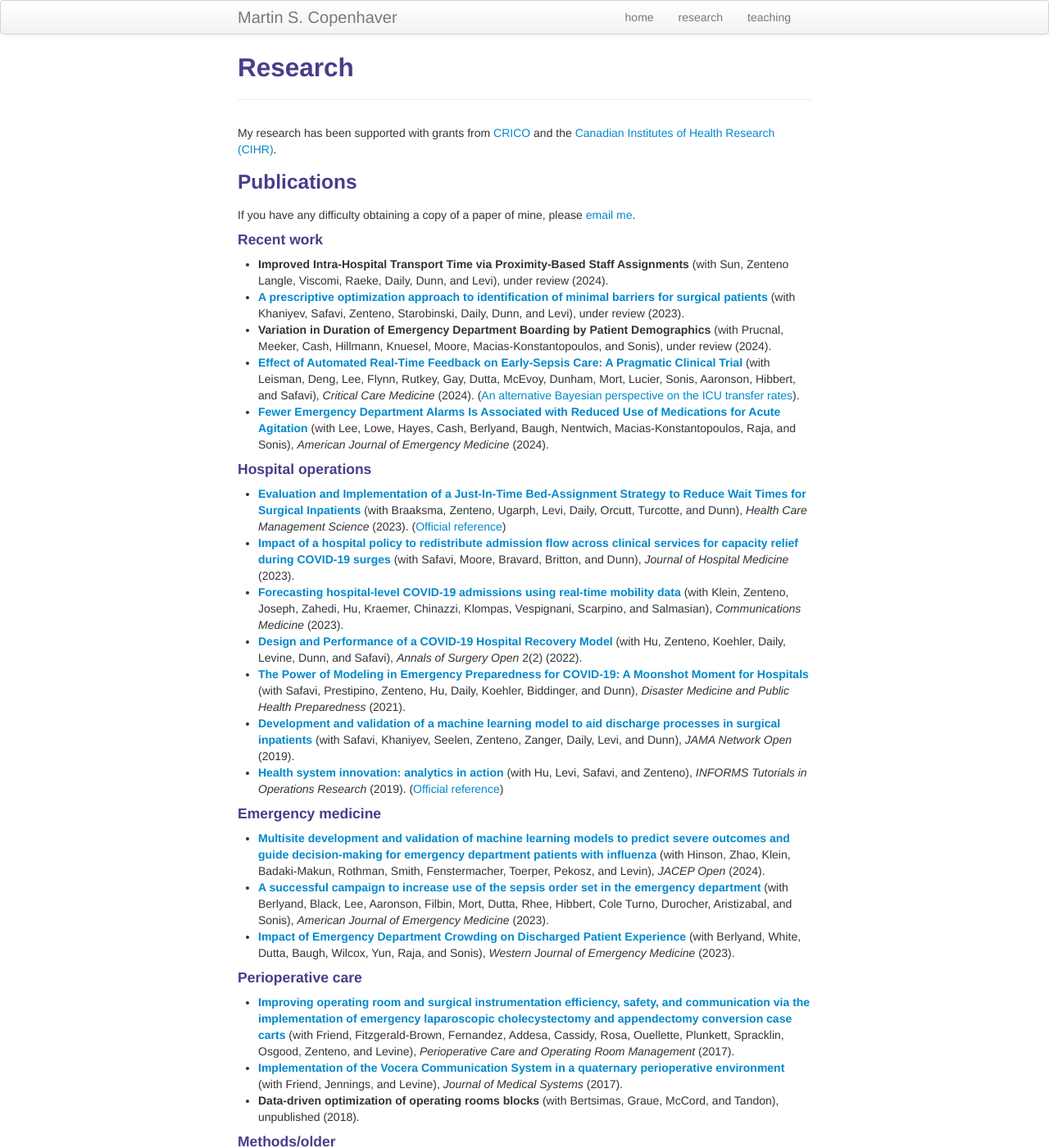
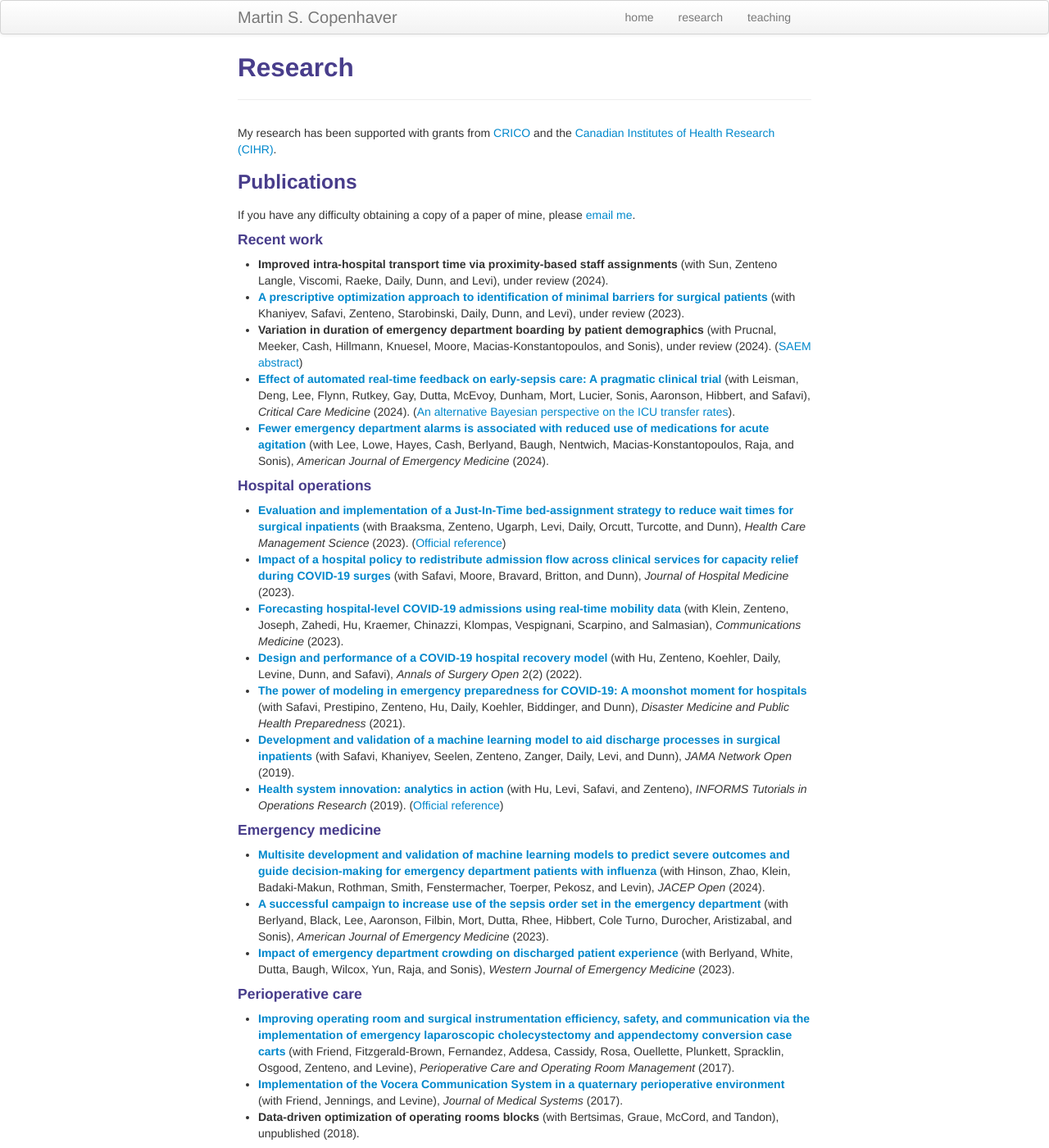
Before and after one commit to martincopenhaver/martincopenhaver.github.io, a Jekyll site: the page built from research.md, in a window 1280 px wide and 1400 px high. Shown: the whole window at 82% size. Built offline with Jekyll 4.4.1, drawn with Linux system fonts in a browser that asks for light colours; some of the changed text lies outside the part shown.

Commit message:
Update research.md

```diff
--- a/research.md
+++ b/research.md
@@ -13,25 +13,25 @@ My research has been supported with grants from [CRICO](https://www.rmf.harvard.
 If you have any difficulty obtaining a copy of a paper of mine, please <a href="mailto:last name at jhmi.edu">email me</a>.
 
 #### Recent work
-* **Improved Intra-Hospital Transport Time via Proximity-Based Staff Assignments** (with Sun, Zenteno Langle, Viscomi, Raeke, Daily, Dunn, and Levi), under review (2024).
+* **Improved intra-hospital transport time via proximity-based staff assignments** (with Sun, Zenteno Langle, Viscomi, Raeke, Daily, Dunn, and Levi), under review (2024).
 * [**A prescriptive optimization approach to identification of minimal barriers for surgical patients**](https://www.medrxiv.org/content/10.1101/2023.03.24.23287694v1.full.pdf) (with Khaniyev, Safavi, Zenteno, Starobinski, Daily, Dunn, and Levi), under review (2023).
-* **Variation in Duration of Emergency Department Boarding by Patient Demographics** (with Prucnal, Meeker, Cash, Hillmann, Knuesel, Moore, Macias-Konstantopoulos, and Sonis), under review (2024).
-* [**Effect of Automated Real-Time Feedback on Early-Sepsis Care: A Pragmatic Clinical Trial**](https://journals.lww.com/ccmjournal/abstract/9900/effect_of_automated_real_time_feedback_on.247.aspx) (with Leisman, Deng, Lee, Flynn, Rutkey, Gay, Dutta, McEvoy, Dunham, Mort, Lucier, Sonis, Aaronson, Hibbert, and Safavi), _Critical Care Medicine_ (2024). ([An alternative Bayesian perspective on the ICU transfer rates](/subpages/bayes-icu.md)).
-* [**Fewer Emergency Department Alarms Is Associated with Reduced Use of Medications for Acute Agitation**](https://www.sciencedirect.com/science/article/abs/pii/S0735675724001773) (with Lee, Lowe, Hayes, Cash, Berlyand, Baugh, Nentwich, Macias-Konstantopoulos, Raja, and Sonis), _American Journal of Emergency Medicine_ (2024).
+* **Variation in duration of emergency department boarding by patient demographics** (with Prucnal, Meeker, Cash, Hillmann, Knuesel, Moore, Macias-Konstantopoulos, and Sonis), under review (2024). ([SAEM abstract](https://www.annemergmed.com/article/S0196-0644(24)00810-2/fulltext))
+* [**Effect of automated real-time feedback on early-sepsis care: A pragmatic clinical trial**](https://journals.lww.com/ccmjournal/abstract/9900/effect_of_automated_real_time_feedback_on.247.aspx) (with Leisman, Deng, Lee, Flynn, Rutkey, Gay, Dutta, McEvoy, Dunham, Mort, Lucier, Sonis, Aaronson, Hibbert, and Safavi), _Critical Care Medicine_ (2024). ([An alternative Bayesian perspective on the ICU transfer rates](/subpages/bayes-icu.md)).
+* [**Fewer emergency department alarms is associated with reduced use of medications for acute agitation**](https://www.sciencedirect.com/science/article/abs/pii/S0735675724001773) (with Lee, Lowe, Hayes, Cash, Berlyand, Baugh, Nentwich, Macias-Konstantopoulos, Raja, and Sonis), _American Journal of Emergency Medicine_ (2024).
 
 #### Hospital operations
-* [**Evaluation and Implementation of a Just-In-Time Bed-Assignment Strategy to Reduce Wait Times for Surgical Inpatients**](https://martincopenhaver.github.io/files/JIT_preprint.pdf) (with Braaksma, Zenteno, Ugarph, Levi, Daily, Orcutt, Turcotte, and Dunn), _Health Care Management Science_ (2023). ([Official reference](https://link.springer.com/article/10.1007/s10729-023-09638-3))
+* [**Evaluation and implementation of a Just-In-Time bed-assignment strategy to reduce wait times for surgical inpatients**](https://martincopenhaver.github.io/files/JIT_preprint.pdf) (with Braaksma, Zenteno, Ugarph, Levi, Daily, Orcutt, Turcotte, and Dunn), _Health Care Management Science_ (2023). ([Official reference](https://link.springer.com/article/10.1007/s10729-023-09638-3))
 * [**Impact of a hospital policy to redistribute admission flow across clinical services for capacity relief during COVID-19 surges**](https://shmpublications.onlinelibrary.wiley.com/doi/10.1002/jhm.13058) (with Safavi, Moore, Bravard, Britton, and Dunn), _Journal of Hospital Medicine_ (2023).
 * [**Forecasting hospital-level COVID-19 admissions using real-time mobility data**](https://www.nature.com/articles/s43856-023-00253-5) (with Klein, Zenteno, Joseph, Zahedi, Hu, Kraemer, Chinazzi, Klompas, Vespignani, Scarpino, and Salmasian), _Communications Medicine_ (2023).
-* [**Design and Performance of a COVID-19 Hospital Recovery Model**](https://journals.lww.com/aosopen/Fulltext/2021/06000/Design_and_Performance_of_a_COVID_19_Hospital.9.aspx) (with Hu, Zenteno, Koehler, Daily, Levine, Dunn, and Safavi), _Annals of Surgery Open_ 2(2) (2022).
-* [**The Power of Modeling in Emergency Preparedness for COVID-19: A Moonshot Moment for Hospitals**](https://doi.org/10.1017/dmp.2021.51) (with Safavi, Prestipino, Zenteno, Hu, Daily, Koehler, Biddinger, and Dunn), _Disaster Medicine and Public Health Preparedness_ (2021).
+* [**Design and performance of a COVID-19 hospital recovery model**](https://journals.lww.com/aosopen/Fulltext/2021/06000/Design_and_Performance_of_a_COVID_19_Hospital.9.aspx) (with Hu, Zenteno, Koehler, Daily, Levine, Dunn, and Safavi), _Annals of Surgery Open_ 2(2) (2022).
+* [**The power of modeling in emergency preparedness for COVID-19: A moonshot moment for hospitals**](https://doi.org/10.1017/dmp.2021.51) (with Safavi, Prestipino, Zenteno, Hu, Daily, Koehler, Biddinger, and Dunn), _Disaster Medicine and Public Health Preparedness_ (2021).
 * [**Development and validation of a machine learning model to aid discharge processes in surgical inpatients**](https://jamanetwork.com/journals/jamanetworkopen/fullarticle/2757372) (with Safavi, Khaniyev, Seelen, Zenteno, Zanger, Daily, Levi, and Dunn), _JAMA Network Open_ (2019).
 * [**Health system innovation: analytics in action**](https://martincopenhaver.github.io/files/AnalyticsInAction.pdf) (with Hu, Levi, Safavi, and Zenteno), _INFORMS Tutorials in Operations Research_ (2019). ([Official reference](https://pubsonline.informs.org/doi/10.1287/educ.2019.0202))
 
 #### Emergency medicine
 * [**Multisite development and validation of machine learning models to predict severe outcomes and guide decision-making for emergency department patients with influenza**](https://onlinelibrary.wiley.com/doi/10.1002/emp2.13117) (with Hinson, Zhao, Klein, Badaki-Makun, Rothman, Smith, Fenstermacher, Toerper, Pekosz, and Levin), _JACEP Open_ (2024).
 * [**A successful campaign to increase use of the sepsis order set in the emergency department**](https://www.sciencedirect.com/science/article/abs/pii/S0735675723004126) (with Berlyand, Black, Lee, Aaronson, Filbin, Mort, Dutta, Rhee, Hibbert, Cole Turno, Durocher, Aristizabal, and Sonis), _American Journal of Emergency Medicine_ (2023).
-* [**Impact of Emergency Department Crowding on Discharged Patient Experience**](https://escholarship.org/uc/item/5tw0n5sc) (with Berlyand, White, Dutta, Baugh, Wilcox, Yun, Raja, and Sonis), _Western Journal of Emergency Medicine_ (2023).
+* [**Impact of emergency department crowding on discharged patient experience**](https://escholarship.org/uc/item/5tw0n5sc) (with Berlyand, White, Dutta, Baugh, Wilcox, Yun, Raja, and Sonis), _Western Journal of Emergency Medicine_ (2023).
 
 #### Perioperative care
 * [**Improving operating room and surgical instrumentation efficiency, safety, and communication via the implementation of emergency laparoscopic cholecystectomy and appendectomy conversion case carts**](http://www.sciencedirect.com/science/article/pii/S2405603017300055) (with Friend, Fitzgerald-Brown, Fernandez, Addesa, Cassidy, Rosa, Ouellette, Plunkett, Spracklin, Osgood, Zenteno, and Levine), _Perioperative Care and Operating Room Management_ (2017).
@@ -41,7 +41,7 @@ If you have any difficulty obtaining a copy of a paper of mine, please <a href="
 #### Methods/older
 * [**Certifiably optimal low rank factor analysis**](http://jmlr.org/papers/v18/15-613.html) (with Bertsimas and Mazumder), _Journal of Machine Learning Research_ (2017). ([github code](https://github.com/copenhaver/factoranalysis))
 * [**Characterization of the equivalence of robustification and regularization in linear and matrix regression**](http://www.sciencedirect.com/science/article/pii/S0377221717302734) (with Bertsimas), _European Journal of Operational Research_ (2017). ([Preprint](http://arxiv.org/abs/1411.6160))
-* [**The Trimmed Lasso: Sparsity and Robustness**](http://www.optimization-online.org/DB_HTML/2017/08/6167.html) (with Bertsimas and Mazumder), unpublished (2017). ([github code](https://github.com/copenhaver/trimmedlasso))
+* [**The Trimmed Lasso: Sparsity and robustness**](http://www.optimization-online.org/DB_HTML/2017/08/6167.html) (with Bertsimas and Mazumder), unpublished (2017). ([github code](https://github.com/copenhaver/trimmedlasso))
 * [**On structural decompositions of finite frames**](http://link.springer.com/article/10.1007%2Fs10444-015-9440-1) (with Chan, Narayan, Stokols, and Theobold), _Advances in Computational Mathematics_ 42(3) (2016), 721-756. ([Preprint](http://arxiv.org/abs/1411.6138))
 * [**Factor posets of frames and dual frames in finite dimensions**](http://msp.org/involve/2016/9-2/involve-v9-n2-p05-s.pdf) (with Berry, Evert, Kim, Klingler, Narayan, and Nghiem), _Involve_ (2016). ([Preprint](http://arxiv.org/abs/1411.4164))
 * [**Diagram vectors and tight frame scaling in finite dimensions**](http://oam.ele-math.com/08-02/Diagram-vectors-and-tight-frame-scaling-in-finite-dimensions) (with Kim, Logan, Mayfield, Narayan, Petro, and Sheperd), _Operators and Matrices_ 8(1) (2014), 78-88. ([Preprint](http://arxiv.org/pdf/1303.1159v1.pdf))
```
